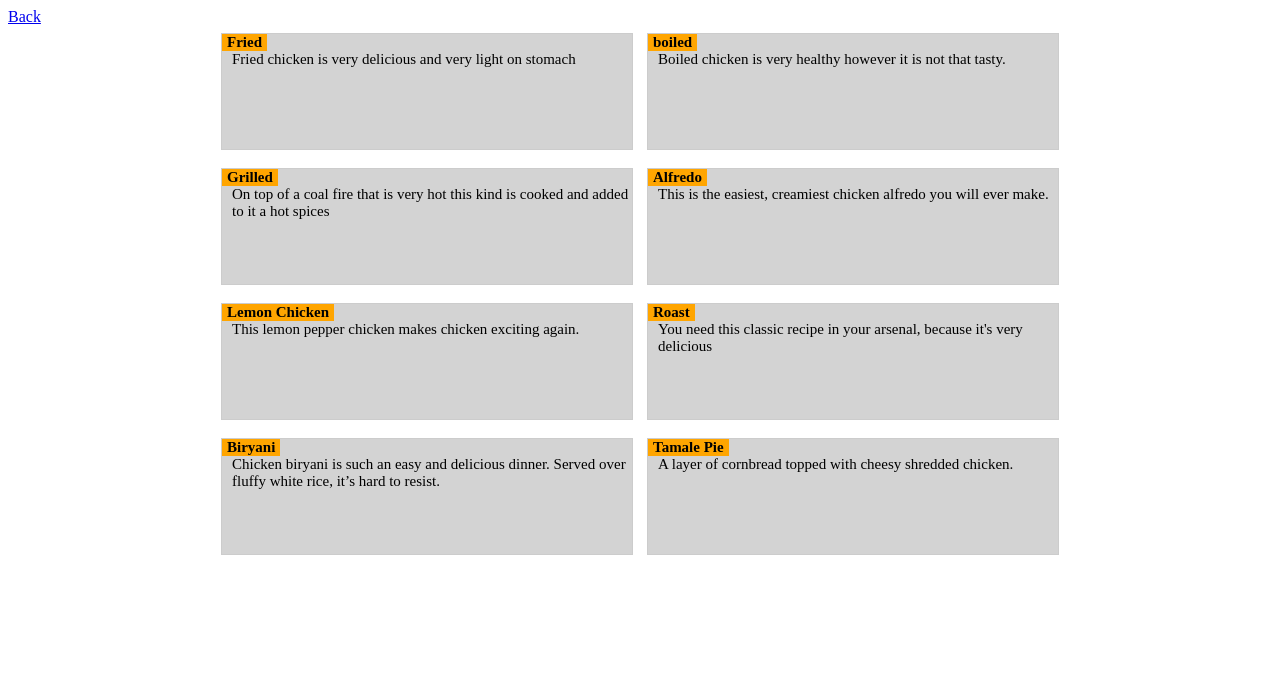
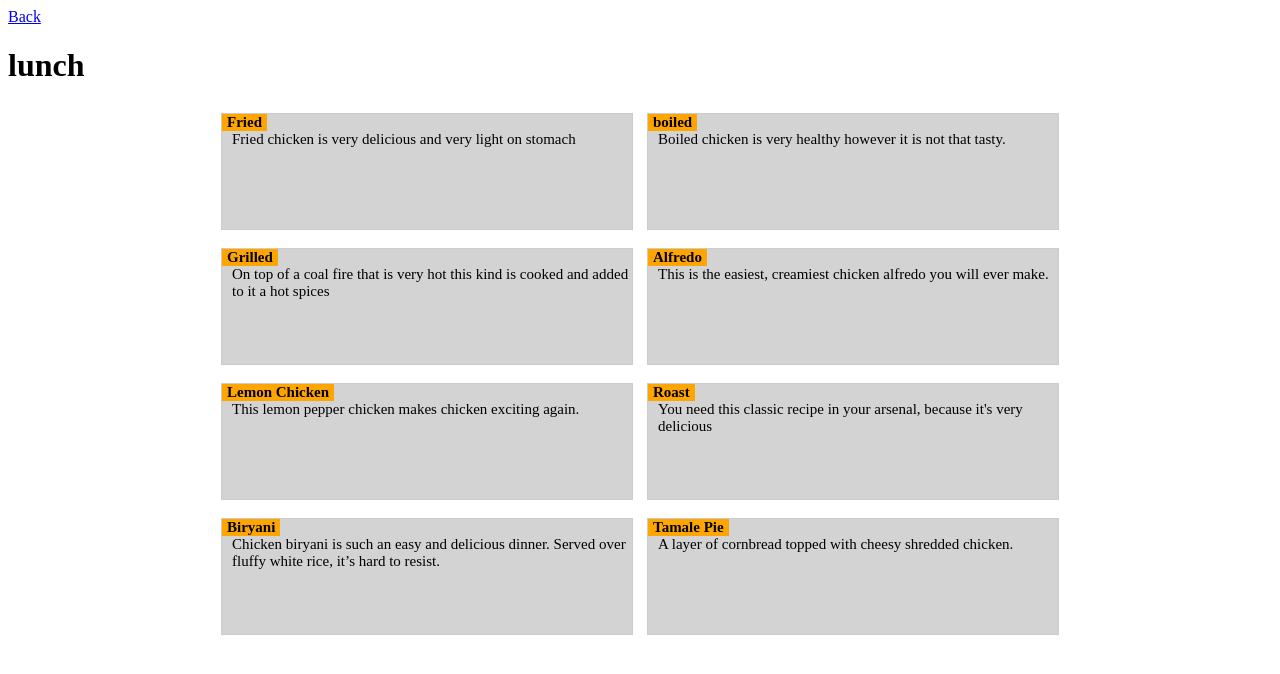
Before and after one commit to x3osama/osama_exam2, a plain HTML site: page jsondata.html in a window 1280 px wide. Drawn offline with Linux system fonts and the light colour scheme.

Commit message:
Update jsondata.html

```diff
--- a/jsondata.html
+++ b/jsondata.html
@@ -9,6 +9,8 @@
 <body>
     <a href="index.html">Back</a>
 
+<h1>lunch</h1>
+
     <div id="json-data">  </div>
 
     <script src="jjjsondata.js"></script>
```
